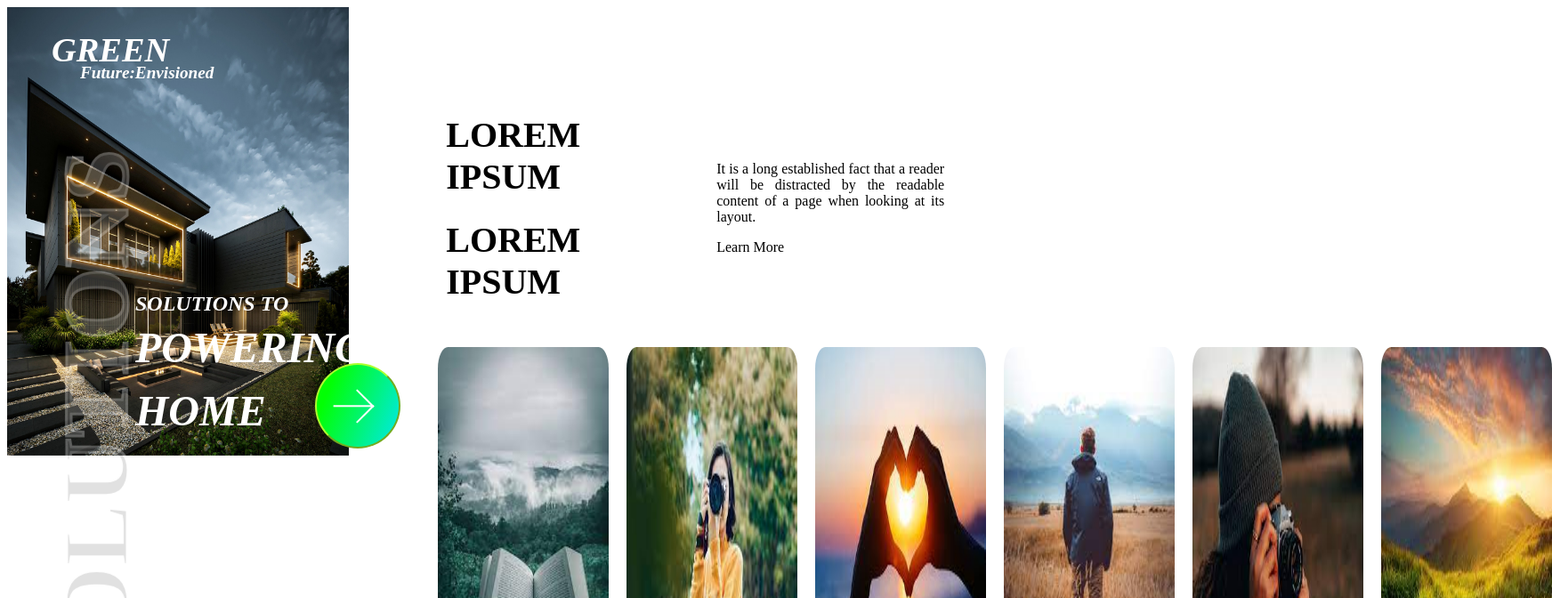
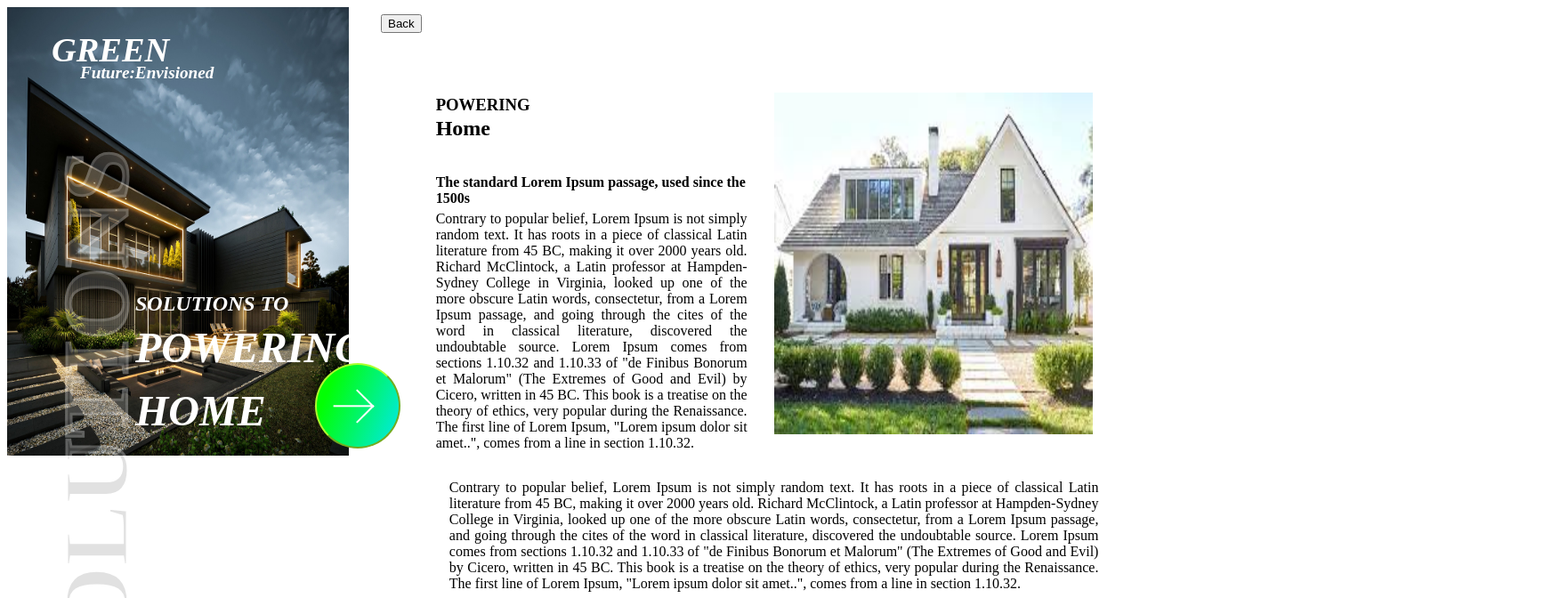
Before and after one commit to Pavithrank02/green, a React (Create React App) app: page / in a window 1280 px wide. Both pictures are taken after a click on the button 401 px from the left and 456 px from the top of the page. Shown: the top 672 px of the page at 89% size, 1744 px wide, since content can reach past the window. Built offline with nearby package versions, Linux system fonts and the light colour scheme.

Commit message:
components working without transition

```diff
--- a/src/App.js
+++ b/src/App.js
@@ -7,7 +7,7 @@ import ImageConainer from './components/ImageConainer';
 function App() {
   const [isMovingRight, setIsMovingRight] = useState(false);
 
-  const startAnimation = () => {
+  const startAnimations = () => {
     setIsMovingRight(!isMovingRight);
   };
 
@@ -16,11 +16,11 @@ function App() {
   return (
     <div className="App">
       <div className='left'>
-        <Side animationName={animationName}/>
+        <Side animationName={animationName} startAnimations={startAnimations}/>
       </div>
       <div  className='right'>
         {!isMovingRight ? (<div>
-          <ImageConainer  animationName={animationName} startAnimation={startAnimation} />
+          <ImageConainer  animationName={animationName} startAnimation={startAnimations} />
         </div>)
         :  <Secondary />}
       </div>
--- a/src/components/Side.jsx
+++ b/src/components/Side.jsx
@@ -2,10 +2,11 @@ import React, { useState } from 'react'
 import img8 from '../images/8.jpg'
 import './side.css'
 import ImageConainer from './ImageConainer'
-const Side = () => {
+const Side = ({startAnimations}) => {
   const [isTransition, setIsTransition] = useState(false)
   const startAnimation = () => {
     setIsTransition(!isTransition);
+    startAnimations()
   };
   const animationName = isTransition ? 'small-image' : ''
   return (
--- a/src/components/imagecontainer.css
+++ b/src/components/imagecontainer.css
@@ -23,9 +23,11 @@
   font-size: 2.5rem;
   width: 20vw;
   font-weight: bolder;
+  overflow: hidden;
 }
 .image-container-top-left-p{
   margin-top: -1rem;
+  overflow: hidden;
 }
 .image-container-top-right > p{
   display: flex;
@@ -34,6 +36,7 @@
   width: 20vw;
   font-weight: lighter;
   text-align: justify;
+  overflow: hidden;
 
 }
 
--- a/src/components/secondary.css
+++ b/src/components/secondary.css
@@ -4,6 +4,7 @@
   margin-top: 10vh;
   width: 50vw;
   height: 40vh;
+  margin-left: 6rem;
 }
 .top{
   display: flex;
@@ -25,10 +26,10 @@
 
 }
 .right-img{
-  margin-top: 10vh;
-  height: 57vh;
+  margin-top: 2vh;
+  height: 48vh;
   margin-left: 30px;
-  width: 30vw;
+  width: 28vw;
 }
 .first{
   display: flex;
@@ -38,6 +39,6 @@
 }
 .second{
   text-align: justify;
-  width: 50vw;
-  right: 50vw;
+  width: 57vw;
+  margin-left: -6.5vw;
 }
```
